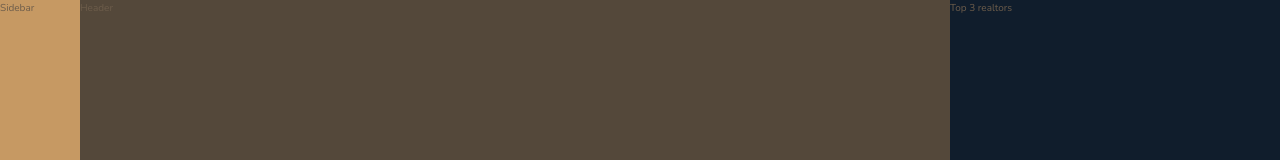
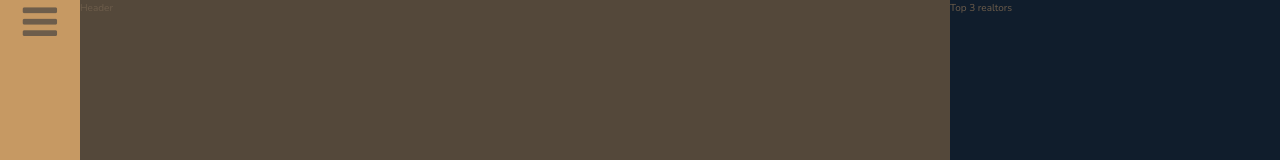
Before and after one commit to yusufipk/nexter-react, a React (Create React App) app: page / in a window 1280 px wide. Shown: the top 160 px of the page. Built offline with nearby package versions, Linux system fonts and the light colour scheme.

Commit message:
added sidebar icon

```diff
--- a/src/commons/sidebar.jsx
+++ b/src/commons/sidebar.jsx
@@ -1,3 +1,9 @@
 export default function Sidebar() {
-  return <div className="sidebar">Sidebar</div>;
+  return (
+    <div className="sidebar">
+      <button className="nav-btn">
+        <i class="fa fa-bars" />
+      </button>
+    </div>
+  );
 }
--- a/src/sass/_base.scss
+++ b/src/sass/_base.scss
@@ -34,6 +34,11 @@ body {
   line-height: 1.6;
 }
 
+::selection {
+  background-color: $color-primary;
+  color: #fff;
+}
+
 .container {
   display: grid;
   grid-template-rows: 80vh min-content 40vw repeat(3, min-content);
--- a/src/sass/_sidebar.scss
+++ b/src/sass/_sidebar.scss
@@ -2,4 +2,15 @@
   background-color: $color-primary;
   grid-column: sidebar-start / sidebar-end;
   grid-row: 1 / -1;
+
+  .nav-btn {
+    border: none;
+    border-radius: 0;
+    background-color: $color-primary;
+    color: $color-grey-dark-2;
+    font-size: 4rem;
+    cursor: pointer;
+    margin: 0 auto;
+    display: block;
+  }
 }
```
